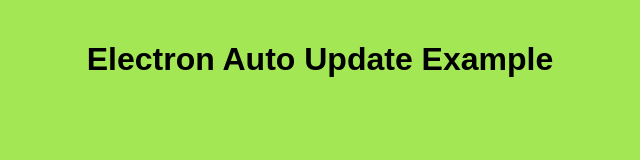
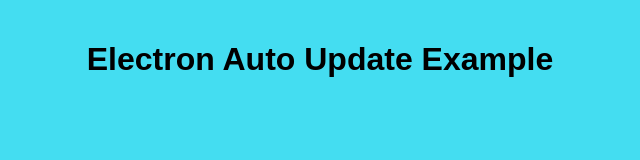
Before and after one commit to rajyalakshmiathikamsetty/autoupdator-electron-example, an Electron app: page index.html in a window 800 px wide. Shown: the whole page, without its empty margins (80-720 px from the left). Drawn offline with Linux system fonts and the light colour scheme; no server answers.

Commit message:
Version 2.1.4 update

```diff
--- a/index.html
+++ b/index.html
@@ -7,7 +7,7 @@
       margin: 0;
       padding: 20px;
       font-family: sans-serif;
-      background-color: rgb(163, 231, 85);
+      background-color: rgb(68, 221, 241);
       text-align: center;
     }
     #notification {
--- a/package.json
+++ b/package.json
@@ -1,6 +1,6 @@
 {
   "name": "autoupdator-electron-example",
-  "version": "2.1.3",
+  "version": "2.1.4",
   "description": "To Auto Update Electron application",
   "main": "main.js",
   "scripts": {
```
Also changed, not shown: 1 other file.
